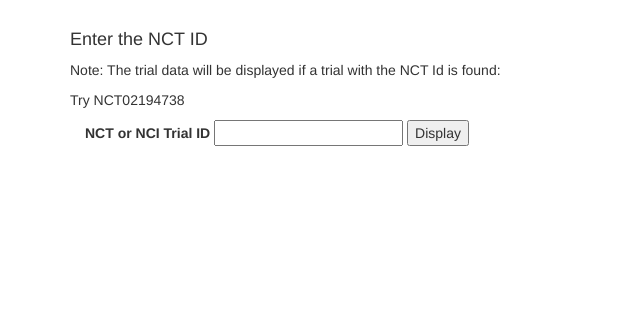
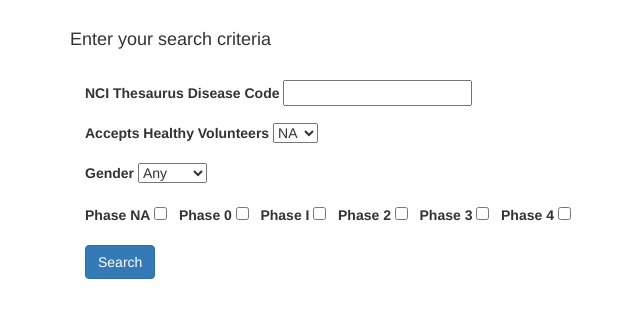
Before and after one commit to hniedner/ctrp_rest_client, a Flask app: template ctrp_rest_client/templates/search_form.html in a window 1280 px wide. Shown: the part 92-410 px from the top of the page, without its empty margins (220-860 px from the left). Run offline with Flask 2, Linux system fonts and the light colour scheme; the template is opened without the code that fills it: values that come from a table or form of the project are taken from there, others are empty; some libraries are stand-ins or nearby versions.

Commit message:
Implemented clinical trial search form

```diff
--- a/ctrp_rest_client/__init__.py
+++ b/ctrp_rest_client/__init__.py
@@ -1,18 +1,8 @@
-import json
-
-from flask import Flask, render_template, redirect, url_for, request
+from flask import Flask, render_template, request
 from flask_bootstrap import Bootstrap
-from flask_wtf import FlaskForm
-from wtforms import StringField, SubmitField
-from wtforms.validators import DataRequired
 
 from ctrp_rest_client.static import api_client
-
-
-class SimpleSearchForm(FlaskForm):
-    nct_id = StringField('NCT or NCI Trial ID', validators=[DataRequired()])
-    submit = SubmitField("Display")
-
+from forms import TrialSearchForm
 
 # Initialize the Flask application
 app = Flask(__name__)
@@ -31,16 +21,6 @@ def home():
 
 
 # display information for the trial identified by the nct_id (or nci id)
-@app.route('/display_trial/<string:nct_id>', methods=['GET'])
-def display_trial(nct_id):
-    # retrieving trial as dictionary from the CTRP API client
-    trial_dict = api_client.get_trial_by_nct_id(nct_id)
-
-    # Render template
-    return render_template('display_trial.html', trial=trial_dict)
-
-
-# display information for the trial identified by the nct_id (or nci id)
 @app.route('/show_trial', methods=['POST'])
 def show_trial():
     # parse form parameter
@@ -52,37 +32,66 @@ def show_trial():
 
 
 # display search form
-@app.route('/search_form', methods=('GET', 'POST'))
-def search_form():
-    form = SimpleSearchForm()
-    if form.validate_on_submit():
-        return redirect(url_for('display_trial', nct_id=form.nct_id.data))
+@app.route('/search', methods=('GET', 'POST'))
+def search():
+    form = TrialSearchForm(request.form)
+    if request.method == 'POST' and form.validate_on_submit():
+        search_params = _parse_search_params(form)
+
+        # calling the API
+        result = api_client.find_trials(search_params)
+        return render_template('display_results.html', search_params=search_params, result=result)
 
     # Render template
     return render_template('search_form.html', form=form)
 
 
-# display datatable with search results
-@app.route('/display_results')
-def display_results():
-    # Render template
-    return render_template('display_results.html')
+def _parse_search_params(form):
+    search_params = {
+        "include": [
+            "nci_id",
+            "nct_id",
+            "phase.phase",
+            "start_date",
+            "current_trial_status",
+            "official_title"
+        ]
+    }
+
+    if form.disease_code.data:
+        search_params["diseases.nci_thesaurus_concept_id"] = form.disease_code.data
+    if form.accepts_healthy_volunteers_indicator.data != 'NA':
+        search_params["accepts_healthy_volunteers_indicator"] = form.accepts_healthy_volunteers_indicator.data
+    if form.gender.data != 'Any':
+        search_params["eligibility.structured.gender"] = form.gender.data
+
+    phases = _parse_phase(form)
+    if phases:
+        search_params["phase.phase"] = phases
+
+    return search_params
 
 
-# ajax callback to retrieve search results
-@app.route('/_get_data')
-def _get_data():
-    search_params = {
-        "eligibility.structured.gender": "female",
-        "include": ["nci_id", "nct_id", "phase.phase", "start_date", "current_trial_status", "official_title"]
-    }
-    # calling the API
-    result = api_client.find_trials(search_params)
+def _parse_phase(form):
+    phases = []
+    if form.phasena.data:
+        phases.append('NA')
+    if form.phase0.data:
+        phases.append('0')
+    if form.phase1.data:
+        phases.extend(['I', 'I_II'])
+    if form.phase2.data:
+        phases.extend(['II', 'II_III'])
+        if 'I_II' not in phases:
+            phases.append('I_II')
+    if form.phase3.data:
+        phases.append('III')
+        if 'II_III' not in phases:
+            phases.append('II_III')
+    if form.phase4.data:
+        phases.append('IV')
 
-    # dump as json string
-    data = json.dumps(result)
-    return data
-
+    return phases
 
 # Run Flask webapp
 if __name__ == '__main__':
--- /dev/null
+++ b/ctrp_rest_client/forms.py
@@ -0,0 +1,19 @@
+from flask_wtf import FlaskForm
+from wtforms import validators, StringField, SubmitField, BooleanField, SelectField
+
+
+class TrialSearchForm(FlaskForm):
+    gender_choices = [('Any', 'Any'), ('Both', 'Both'), ('Male', 'Male'), ('Female', 'Female')]
+    healthy_volunteer_choices = [('NA', 'NA'), ('Yes', 'Yes'), ('No', 'No')]
+
+    disease_code = StringField(u'NCI Thesaurus Disease Code', validators=[validators.DataRequired()])
+    accepts_healthy_volunteers_indicator = SelectField('Accepts Healthy Volunteers', choices=healthy_volunteer_choices,
+                                                       default='NA')
+    gender = SelectField(u'Gender', choices=gender_choices, default='Any')
+    phasena = BooleanField(u'Phase NA')
+    phase0 = BooleanField(u'Phase 0')
+    phase1 = BooleanField(u'Phase I')
+    phase2 = BooleanField(u'Phase 2')
+    phase3 = BooleanField(u'Phase 3')
+    phase4 = BooleanField(u'Phase 4')
+    submit = SubmitField("Search")
--- a/ctrp_rest_client/static/api_client.py
+++ b/ctrp_rest_client/static/api_client.py
@@ -57,6 +57,10 @@ def find_trials(search_params):
         "data": data
     }
 
+    # sanitize search_params
+    search_params.pop('from', None)
+    search_params.pop('size', None)
+    search_params["returned"] = total
     return result
 
 
--- a/ctrp_rest_client/templates/base.html
+++ b/ctrp_rest_client/templates/base.html
@@ -54,7 +54,7 @@ for an overview. #}
     <div class="collapse navbar-collapse" id="bs-example-navbar-collapse-1">
         <ul class="nav navbar-nav">
             <li><a href="/">Home</a></li>
-            <li><a href="/search_form">Search Trial</a></li>
+            <li><a href="/search">Search Trial</a></li>
         </ul>
         <div class="nav navbar-nav navbar-right col-sm-3 col-md-3">
             <form class="navbar-form" method=post action="{{ url_for('show_trial') }}">
--- a/ctrp_rest_client/templates/search_form.html
+++ b/ctrp_rest_client/templates/search_form.html
@@ -8,14 +8,48 @@ Clinical Trial Search Form
 
 {% block content %}
 <div class="container">
-    <h4>Enter the NCT ID</h4>
-    <p>Note: The trial data will be displayed if a trial with the NCT Id is found:</p>
-    <p>Try NCT02194738</p>
+    <h4>Enter your search criteria</h4>
+    <br/>
+
+    {% if form.errors %}
+    <ul class=errors>
+        {% for error in form.errors %}
+        <li>{{ error }}</li>
+        {% endfor %}
+    </ul>
+    <br/>
+    {% endif %}
     <div class="col-md-12">
-        <form method=post action="{{ url_for('search_form') }}">
+        <form method=post>
             {{ form.csrf_token }}
-            {{ form.nct_id.label }} {{ form.nct_id(size=20) }}
-            {{ form.submit }}
+
+            <div class="form-group">
+                {{ form.disease_code.label }}
+                {{ form.disease_code }}
+            </div>
+            <div class="form-group">
+                {{ form.accepts_healthy_volunteers_indicator.label }}
+                {{ form.accepts_healthy_volunteers_indicator(class_="horizontal") }}
+            </div>
+            <div class="form-group">
+                {{ form.gender.label }}
+                {{ form.gender }}
+            </div>
+            <div class="form-group horizontal">
+                {{ form.phasena.label }}
+                {{ form.phasena }} &nbsp;
+                {{ form.phase0.label }}
+                {{ form.phase0 }} &nbsp;
+                {{ form.phase1.label }}
+                {{ form.phase1 }} &nbsp;
+                {{ form.phase2.label }}
+                {{ form.phase2 }} &nbsp;
+                {{ form.phase3.label }}
+                {{ form.phase3 }} &nbsp;
+                {{ form.phase4.label }}
+                {{ form.phase4 }}
+            </div>
+            {{ form.submit(class_="btn btn-primary") }}
         </form>
     </div>
 </div>
```
Also changed, not shown: ctrp_rest_client/templates/display_results.html (+31 -36 lines).
